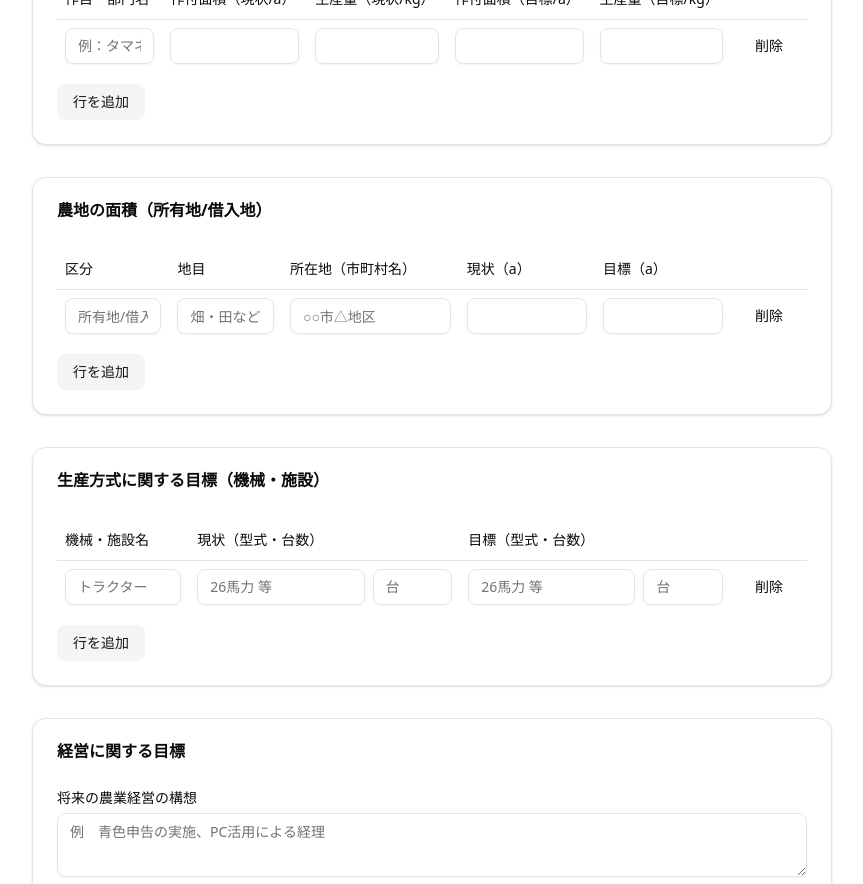
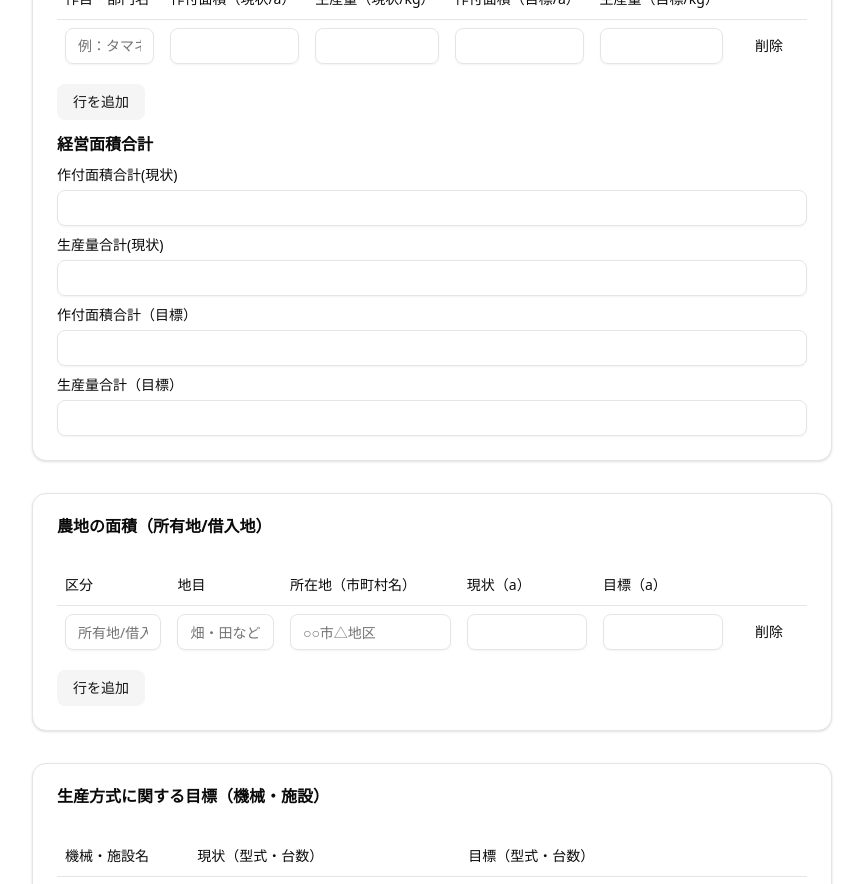
Before and after one commit to otakota/AgrI-Spark-Cyclone, a Next.js app: page /agriform2 in a window 1280 px wide. Shown: the part 2380-3264 px from the top of the page, without its empty margins (208-1071 px from the left). Built offline with nearby package versions, Linux system fonts and the light colour scheme.

Commit message:
農地面積合計の入力欄作成

```diff
--- a/app/agriform2/page.tsx
+++ b/app/agriform2/page.tsx
@@ -91,6 +91,12 @@ const formSchema = z.object({
   hoursTarget: z.string().min(1, { message: "必須" }),
   //作物名、生産量など
   crops: z.array(CropRowSchema).min(1, { message: "必須" }),
+
+  sumAreaCurrent: z.string().optional(),
+  sumProductionCurrent: z.string().optional(),
+  sumAreaTarget: z.string().min(1, { message: "必須" }),
+  sumProductionTarget: z.string().min(1, { message: "必須" }),
+
   lands: z.array(LandRowSchema).min(1, { message: "必須" }),
   machines: z.array(MachineRowSchema).min(1, { message: "必須" }),
 
@@ -165,6 +171,12 @@ export default function ProfileForm() {
         areaTarget: "",
         productionTarget: "",
       }],
+
+      sumAreaCurrent: "",
+      sumProductionCurrent: "",
+      sumAreaTarget: "",
+      sumProductionTarget: "",
+
       lands: [{
         typeofCrops: "",
         landType: "",
--- a/components/form/InputStep.tsx
+++ b/components/form/InputStep.tsx
@@ -157,6 +157,15 @@ export const InputStep: React.FC<InputStepProps> = ({ form, onSubmit }) => {
                 </TableBody>
               </Table>
               <Button type="button" variant="secondary" onClick={() => crops.append({ name: "", areaCurrent: "", productionCurrent: "", areaTarget: "", productionTarget: "" })}>行を追加</Button>
+
+              <p className="font-bold">経営面積合計</p>
+                <ReusableFormField name="sumAreaCurrent" label="作付面積合計(現状)" type="number" control={form.control} className="md:col-span-1"  />
+                <ReusableFormField name="sumProductionCurrent" label="生産量合計(現状)" type="number" control={form.control} className="md:col-span-1"  />
+                <ReusableFormField name="sumAreaTarget" label="作付面積合計（目標）" type="number" control={form.control} className="md:col-span-1"  />
+                <ReusableFormField name="sumProductionTarget" label="生産量合計（目標）" type="number" control={form.control} className="md:col-span-1"  />
+
+
+
             </CardContent>
           </Card>
 
```
